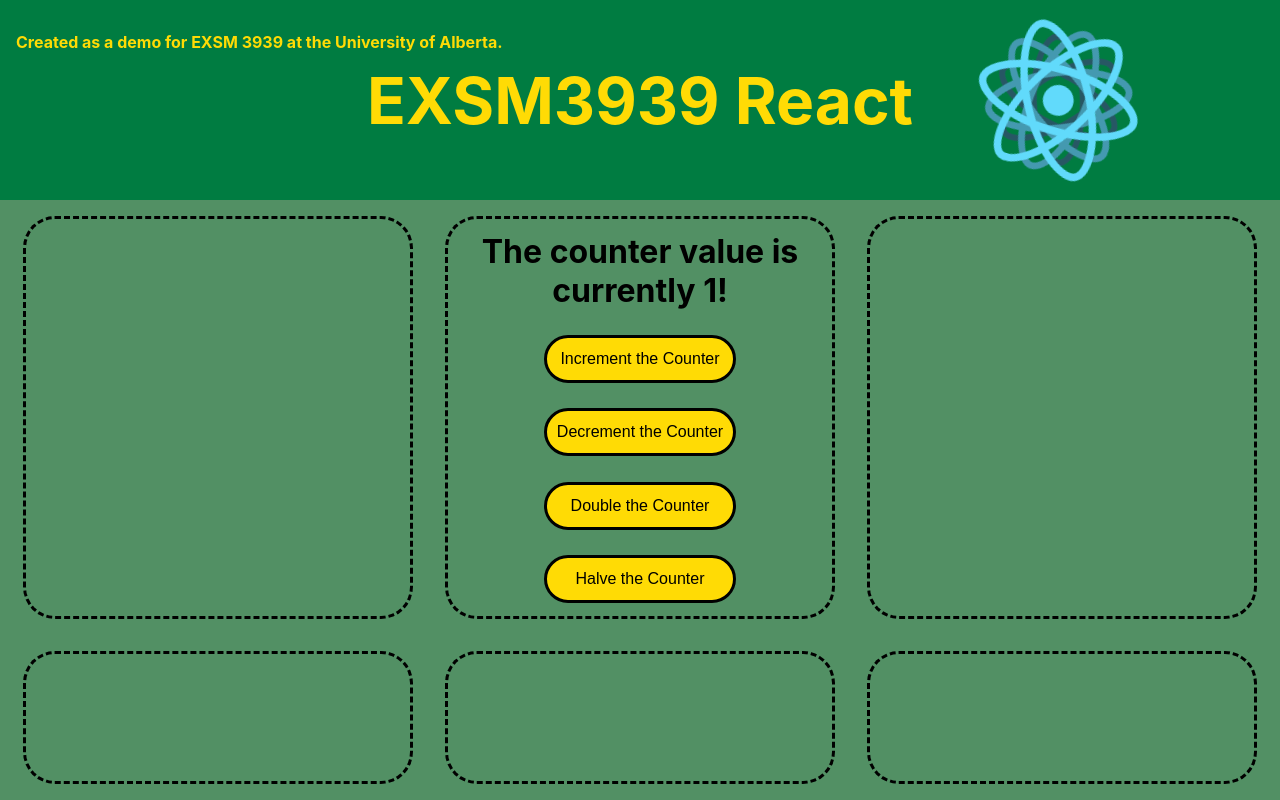
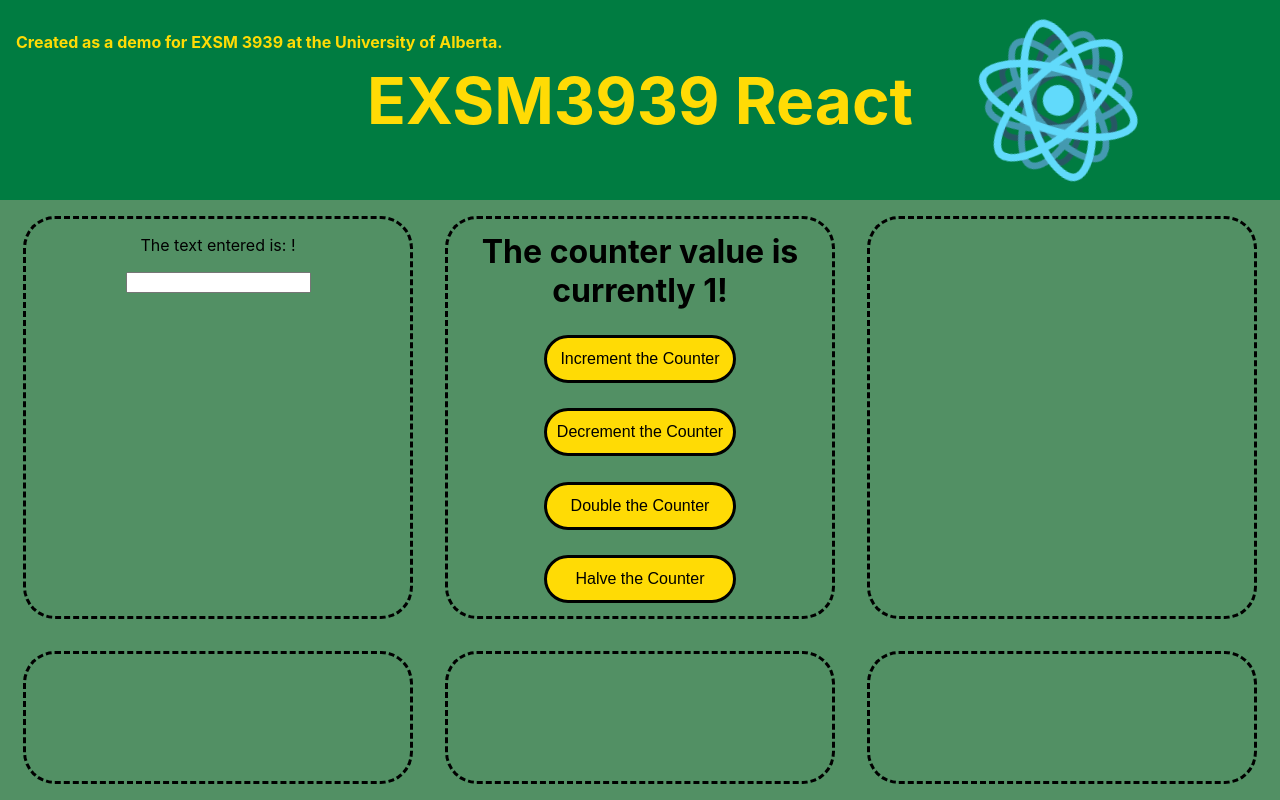
Before and after one commit to JamesonG-UAlberta/EXSM-3939-LEC-FA1-Fall-2022-React-Fundamentals, a React (Create React App) app in the folder my-app/: page / in a window 1280 px wide. Built offline with nearby package versions, Linux system fonts and the light colour scheme.

Commit message:
Text input example;

```diff
--- a/my-app/src/App.js
+++ b/my-app/src/App.js
@@ -2,7 +2,7 @@ import logo from './logo.svg';
 import './App.css';
 import './ReactLogo.css';
 import ExampleCounter from './Components/ExampleCounter';
-
+import ExampleText from './Components/ExampleText';
 /*
 Two syntaxes for React components: Functional and Class-Based.
 Class-Based is the "old" style, Functional is the "new" style.
@@ -18,7 +18,7 @@ function App() {
         <h1>EXSM3939 React</h1>
       </header>
       <main>
-        <div className='exampleComponent'></div>
+        <ExampleText />
         <ExampleCounter />
         <div className='exampleComponent'></div>
         <div className='exampleComponent'></div>
--- /dev/null
+++ b/my-app/src/Components/ExampleText.js
@@ -0,0 +1,21 @@
+import {useState} from 'react';
+import './ExampleText.css';
+
+function ExampleText() {
+
+    // const ['variable name', 'method name to set the variable'] = useState('initial value');
+    // State variables automatically trigger refreshes of any elements that reference them upon a change.
+    // React will NOT refresh elements automatically that are reading "normal" variables.
+    // State changes happen asynchronously, meaning if you reference the old value of a state variable improperly, you can wind up displaying erroneous data.
+    const [input, setInput] = useState("");
+
+    return (
+        <div id="exampleText" className="exampleComponent">
+            <p>The text entered is: {input}!</p>
+            {/* When binding a input to a state variable, it's important to not only bind the value, but also the onChange so that things get updated properly. */}
+            <input type="text" value={input} onChange={(e)=>{setInput(e.target.value)}} />
+        </div>
+    );
+}
+
+export default ExampleText;
```
Also changed, not shown: my-app/src/Components/ExampleText.css (added).
